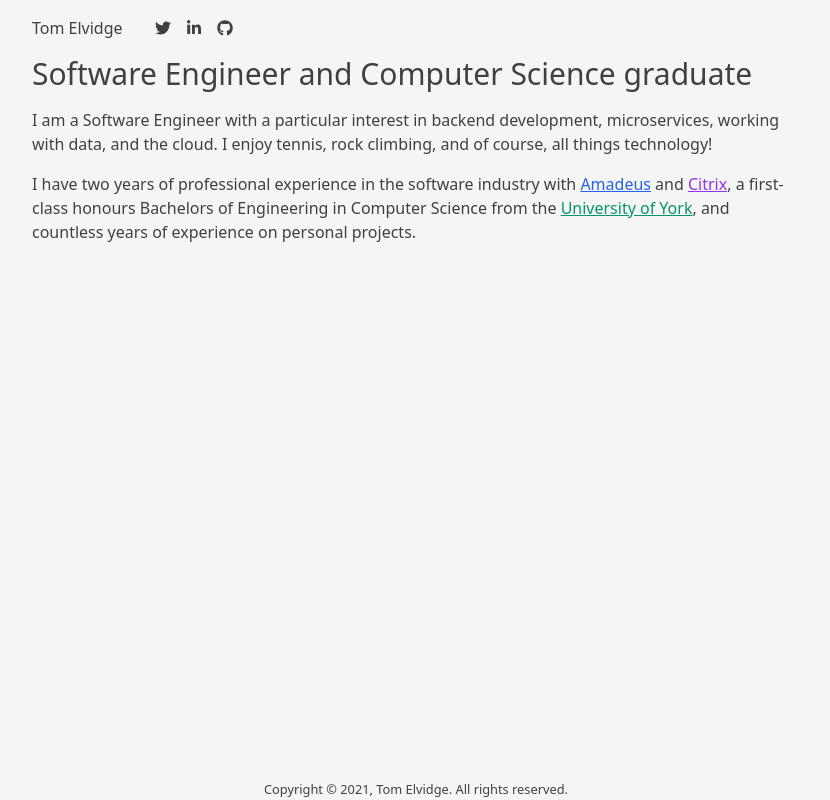
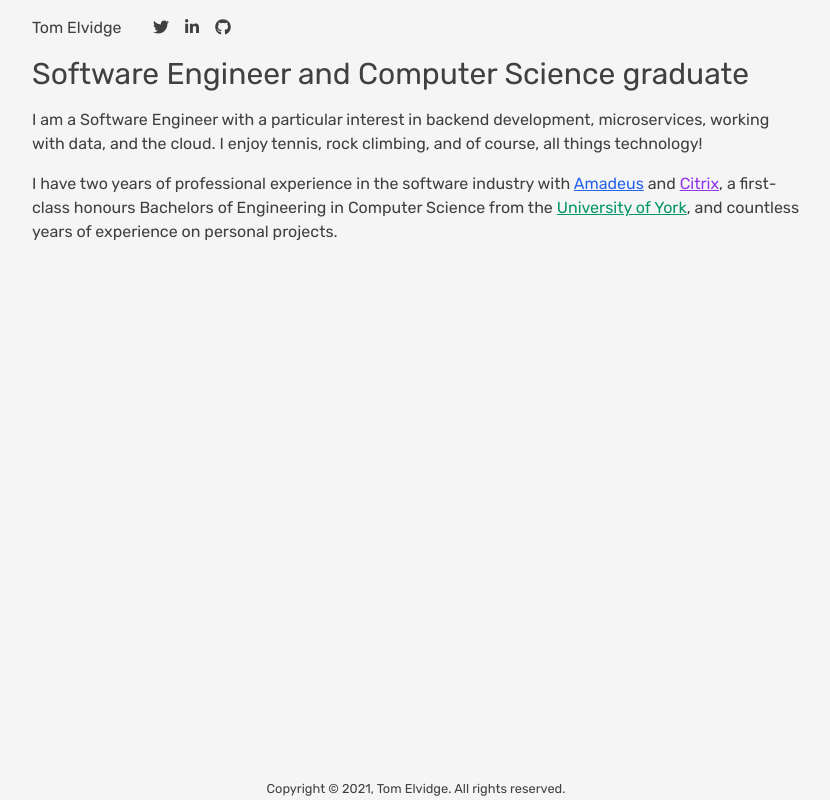
Before and after one commit to tom-elvidge/personalsite, a Gatsby site: page / in a window 1280 px wide. Shown: the whole page, without its empty margins (224-1054 px from the left). Built offline with nearby package versions, Linux system fonts and the light colour scheme; Gatsby itself is replaced by a stand-in of ours.

Commit message:
Added custom font locally

```diff
--- a/src/components/header.js
+++ b/src/components/header.js
@@ -2,7 +2,7 @@ import * as React from "react"
 import PropTypes from "prop-types"
 import { Link } from "gatsby"
 import { FontAwesomeIcon } from '@fortawesome/react-fontawesome'
-import { faSun } from '@fortawesome/free-solid-svg-icons'
+// import { faSun } from '@fortawesome/free-solid-svg-icons'
 import { faGithub, faLinkedinIn, faTwitter } from '@fortawesome/free-brands-svg-icons'
 
 const Header = ({ title }) => (
--- a/src/components/root.js
+++ b/src/components/root.js
@@ -18,7 +18,7 @@ const Root = ({ children }) => {
   const title = data.site.siteMetadata?.title || "Title"
 
   return (
-    <div class="flex flex-col items-center h-screen justify-between bg-neutral-100 dark:bg-neutral-900 text-neutral-700 dark:text-neutral-200">
+    <div class="font-body flex flex-col items-center h-screen justify-between bg-neutral-100 dark:bg-neutral-900 text-neutral-700 dark:text-neutral-200">
       {/* Fill width until md, then fix to 768px (size of md) */}
       <div class="w-full md:max-w-[768px] h-full">
         <Header title={title} />
--- a/src/styles/global.css
+++ b/src/styles/global.css
@@ -1,3 +1,14 @@
 @tailwind base;
 @tailwind components;
 @tailwind utilities;
+
+@font-face {
+    font-family: Rubik;
+    src: url(../fonts/Rubik-Regular.ttf);
+}
+
+@font-face {
+    font-family: Rubik;
+    src: url(../fonts/Rubik-Bold.ttf);
+    font-weight: bold;
+}
--- a/tailwind.config.js
+++ b/tailwind.config.js
@@ -3,6 +3,9 @@ module.exports = {
     "./src/**/*.{js,jsx,ts,tsx}",
   ],
   theme: {
+    fontFamily: {
+      'body': ['Rubik', '"Open Sans"']
+    },
     extend: {},
   },
   plugins: [],
```
Also changed, not shown: src/fonts/Rubik-Bold.ttf (added), src/fonts/Rubik-Regular.ttf (added).
